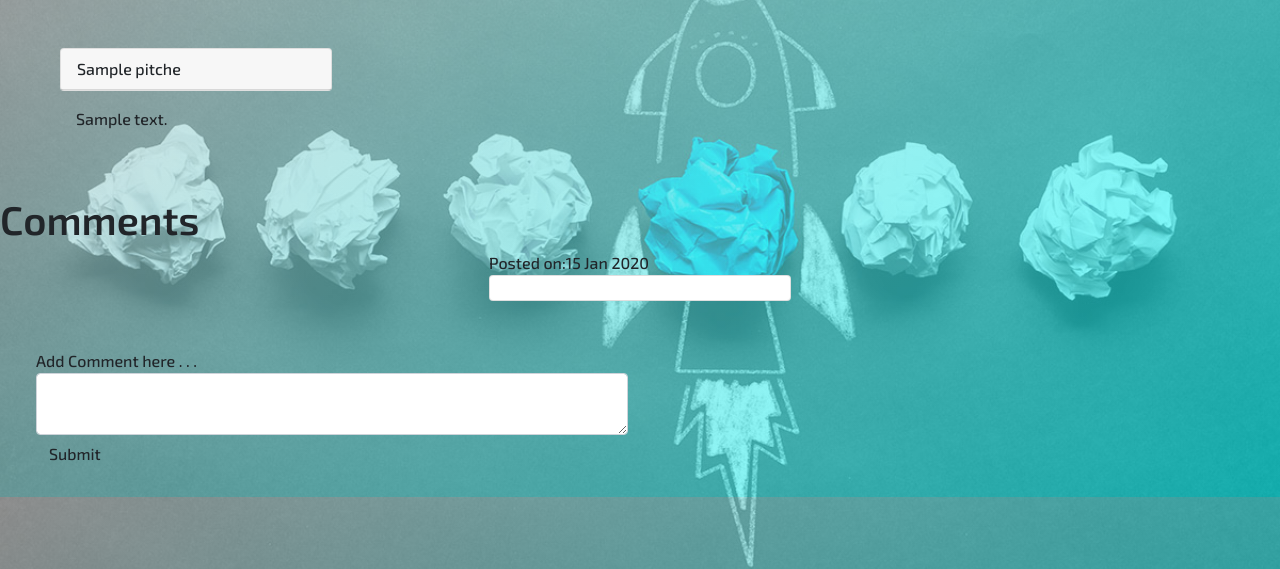
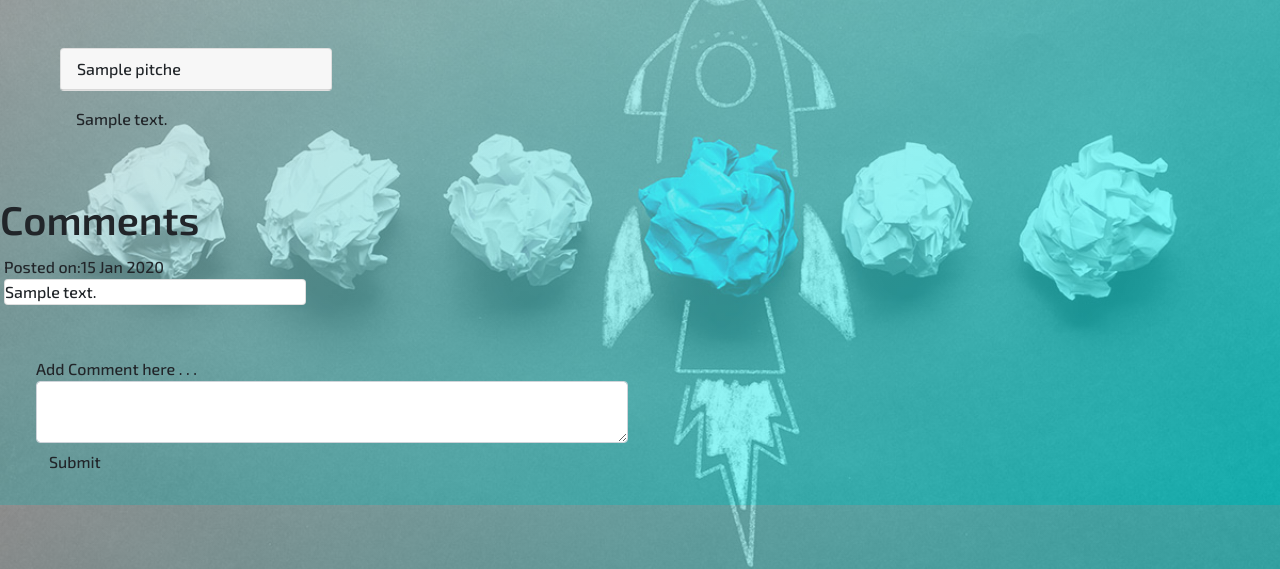
Before and after one commit to Lyonsmasawa/Pitchperfect, a Flask app: page /pitch/1 in a window 1280 px wide. Shown: the part 80-649 px from the top of the page. Run offline with Flask 2, Linux system fonts and the light colour scheme; a user stored in the database is signed in; tables that the repository leaves empty hold one stand-in row (values such as "Sample post"); some libraries are stand-ins or nearby versions.

```diff
--- a/app/templates/pitch.html
+++ b/app/templates/pitch.html
@@ -17,9 +17,9 @@
     <h1><strong>Comments</strong></h1>
 
     {% for comment in comments %}
-    <div class="col-md-3 m-auto">
+    <div class="col-md-3 m-lg-1">
         Posted on:{{comment.posted.strftime("%d %b %Y")}}
-        <div class="card table-dark m-auto">
+        <div class="card m-auto">
             {{comment.comment}}
         </div>
         <br>
```
